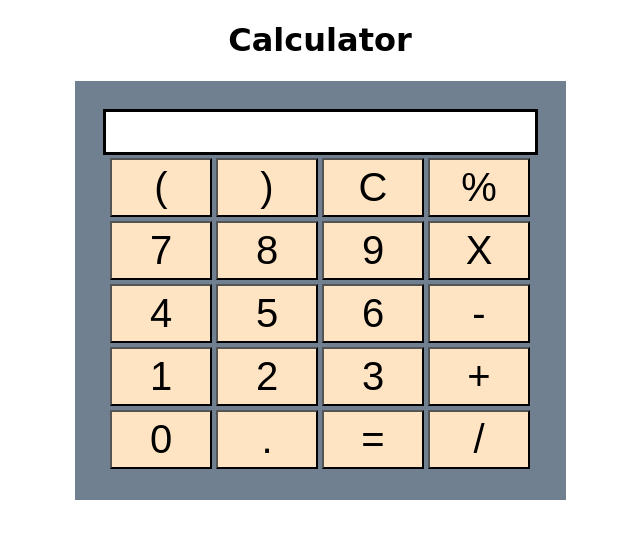
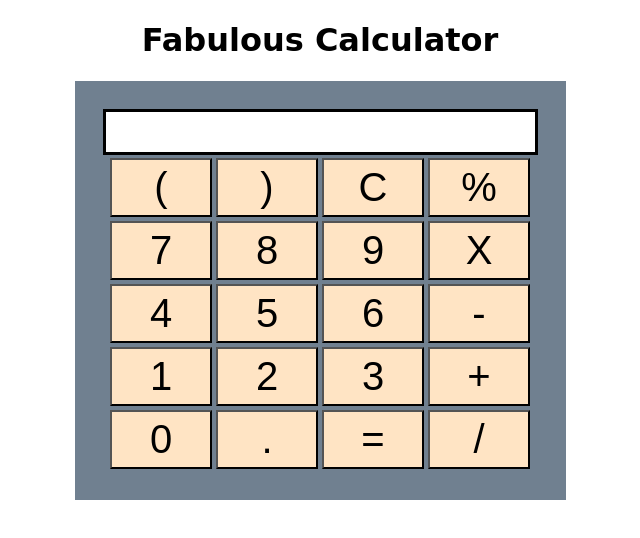
Before and after one commit to githubhacker3636/wallClock, a plain HTML site: page index.html in a window 1280 px wide. Shown: the whole page, without its empty margins (320-960 px from the left). Drawn offline with Linux system fonts and the light colour scheme.

Commit message:
Added fabolous in heading

```diff
--- a/index.html
+++ b/index.html
@@ -9,7 +9,7 @@
 </head>
 <body>
     <div class="container">
-        <h1>Calculator</h1>
+        <h1>Fabulous Calculator</h1>
         <div class="calci">
 
         <input type="text" name="screen" id="screen">
```
